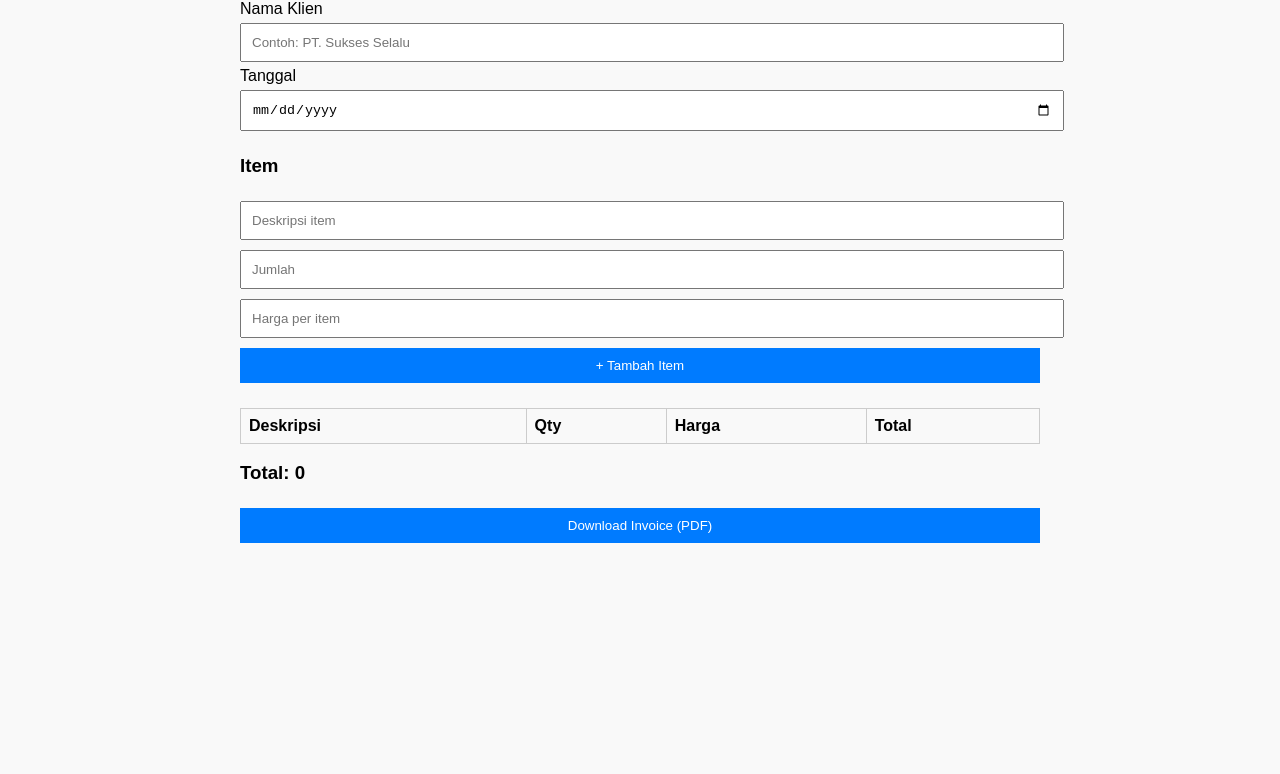
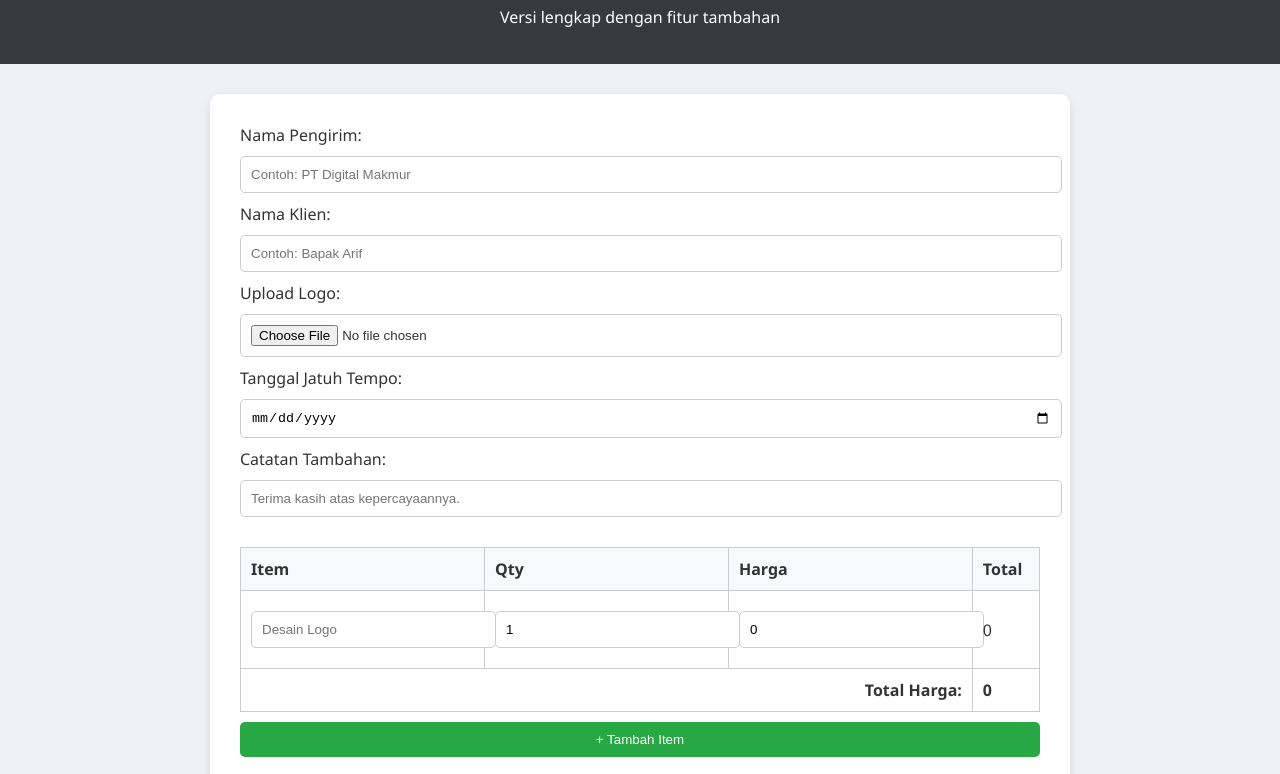
Before and after one commit to Ryzan74/web-invoice-maker, a plain HTML site: page index.html in a window 1280 px wide. Shown: the part 100-874 px from the top of the page. Before the commit the page ends 800 px from the top, so only its background shows below. Drawn offline with nearby package versions, Linux system fonts and the light colour scheme.

Commit message:
Add files via upload

```diff
--- a/index.html
+++ b/index.html
@@ -1,94 +1,64 @@
+
 <!DOCTYPE html>
-<html lang="en">
+<html lang="id">
 <head>
-  <meta charset="UTF-8" />
-  <meta name="viewport" content="width=device-width, initial-scale=1.0" />
-  <title>Invoice Generator</title>
-  <style>
-    body { font-family: Arial, sans-serif; padding: 20px; max-width: 800px; margin: auto; background: #f9f9f9; }
-    h1 { text-align: center; }
-    input, button { padding: 10px; margin: 5px 0; width: 100%; }
-    table { width: 100%; border-collapse: collapse; margin-top: 20px; }
-    th, td { border: 1px solid #ccc; padding: 8px; text-align: left; }
-    button { background: #007BFF; color: white; border: none; cursor: pointer; }
-    button:hover { background: #0056b3; }
-  </style>
+    <meta charset="UTF-8" />
+    <meta name="viewport" content="width=device-width, initial-scale=1.0"/>
+    <title>Invoice Generator Pro</title>
+    <link rel="stylesheet" href="style.css" />
 </head>
 <body>
-  <h1>Invoice Generator</h1>
+    <header>
+        <h1>Invoice Generator Pro</h1>
+        <p>Versi lengkap dengan fitur tambahan</p>
+    </header>
 
-  <label>Nama Klien</label>
-  <input type="text" id="clientName" placeholder="Contoh: PT. Sukses Selalu" />
+    <div class="container">
+        <label>Nama Pengirim:</label>
+        <input type="text" id="sender" placeholder="Contoh: PT Digital Makmur"/>
 
-  <label>Tanggal</label>
-  <input type="date" id="invoiceDate" />
+        <label>Nama Klien:</label>
+        <input type="text" id="client" placeholder="Contoh: Bapak Arif"/>
 
-  <h3>Item</h3>
-  <input type="text" id="itemDesc" placeholder="Deskripsi item" />
-  <input type="number" id="itemQty" placeholder="Jumlah" />
-  <input type="number" id="itemPrice" placeholder="Harga per item" />
-  <button onclick="addItem()">+ Tambah Item</button>
+        <label>Upload Logo:</label>
+        <input type="file" id="logo" accept="image/*"/>
 
-  <table id="invoiceTable">
-    <thead>
-      <tr><th>Deskripsi</th><th>Qty</th><th>Harga</th><th>Total</th></tr>
-    </thead>
-    <tbody></tbody>
-  </table>
+        <label>Tanggal Jatuh Tempo:</label>
+        <input type="date" id="due-date"/>
 
-  <h3>Total: <span id="invoiceTotal">0</span></h3>
+        <label>Catatan Tambahan:</label>
+        <input type="text" id="note" placeholder="Terima kasih atas kepercayaannya."/>
 
-  <button onclick="downloadPDF()">Download Invoice (PDF)</button>
+        <table id="invoice-table">
+            <thead>
+                <tr>
+                    <th>Item</th>
+                    <th>Qty</th>
+                    <th>Harga</th>
+                    <th>Total</th>
+                </tr>
+            </thead>
+            <tbody id="item-body">
+                <tr>
+                    <td><input type="text" class="item-name" placeholder="Desain Logo"/></td>
+                    <td><input type="number" class="item-qty" value="1"/></td>
+                    <td><input type="number" class="item-price" value="0"/></td>
+                    <td class="item-total">0</td>
+                </tr>
+            </tbody>
+            <tfoot>
+                <tr>
+                    <td colspan="3" style="text-align:right;">Total Harga:</td>
+                    <td id="grand-total">0</td>
+                </tr>
+            </tfoot>
+        </table>
 
-  <script src="https://cdnjs.cloudflare.com/ajax/libs/jspdf/2.5.1/jspdf.umd.min.js"></script>
-  <script>
-    let total = 0;
-    function addItem() {
-      const desc = document.getElementById('itemDesc').value;
-      const qty = parseInt(document.getElementById('itemQty').value);
-      const price = parseInt(document.getElementById('itemPrice').value);
-      if (!desc || !qty || !price) return alert("Isi semua kolom item.");
-      const itemTotal = qty * price;
-      total += itemTotal;
-      const row = `<tr><td>${desc}</td><td>${qty}</td><td>${price}</td><td>${itemTotal}</td></tr>`;
-      document.querySelector("#invoiceTable tbody").innerHTML += row;
-      document.getElementById("invoiceTotal").innerText = total;
-      document.getElementById("itemDesc").value = "";
-      document.getElementById("itemQty").value = "";
-      document.getElementById("itemPrice").value = "";
-    }
+        <button onclick="addRow()">+ Tambah Item</button>
+        <button onclick="downloadInvoice()">Download PDF</button>
+    </div>
 
-    async function downloadPDF() {
-      const {{ jsPDF }} = window.jspdf;
-      const doc = new jsPDF();
-      const name = document.getElementById('clientName').value;
-      const date = document.getElementById('invoiceDate').value;
-      let y = 20;
-      doc.setFontSize(16);
-      doc.text("INVOICE", 105, y, { align: "center" });
-      y += 10;
-      doc.setFontSize(12);
-      doc.text(`Klien: ${name}`, 20, y);
-      doc.text(`Tanggal: ${date}`, 150, y);
-      y += 10;
-      doc.text("Item", 20, y);
-      doc.text("Qty", 90, y);
-      doc.text("Harga", 120, y);
-      doc.text("Total", 160, y);
-      y += 6;
-      const rows = document.querySelectorAll("#invoiceTable tbody tr");
-      rows.forEach(row => {
-        const cells = row.querySelectorAll("td");
-        doc.text(cells[0].innerText, 20, y);
-        doc.text(cells[1].innerText, 90, y);
-        doc.text(cells[2].innerText, 120, y);
-        doc.text(cells[3].innerText, 160, y);
-        y += 6;
-      });
-      y += 6;
-      doc.text(`Total: ${total}`, 160, y);
-      doc.save("invoice.pdf");
-    }
-  </script>
+    <script src="https://cdnjs.cloudflare.com/ajax/libs/jspdf/2.5.1/jspdf.umd.min.js"></script>
+    <script src="script.js"></script>
 </body>
 </html>
```
